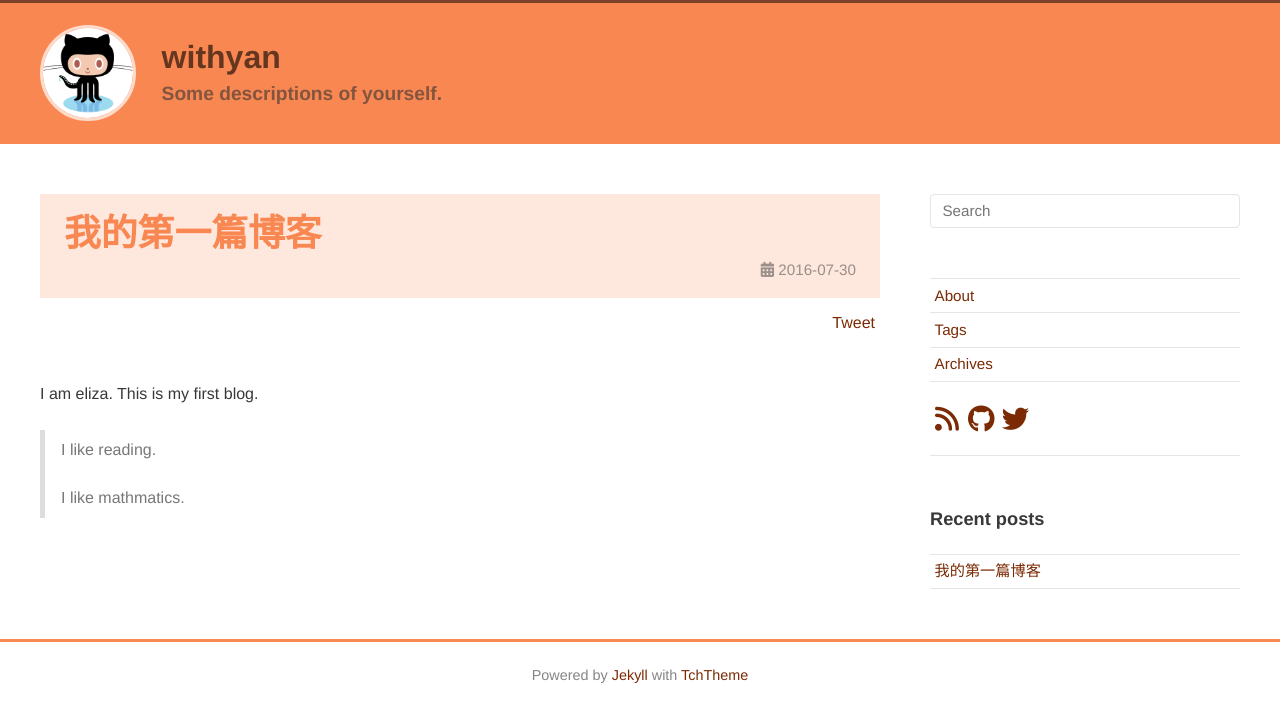
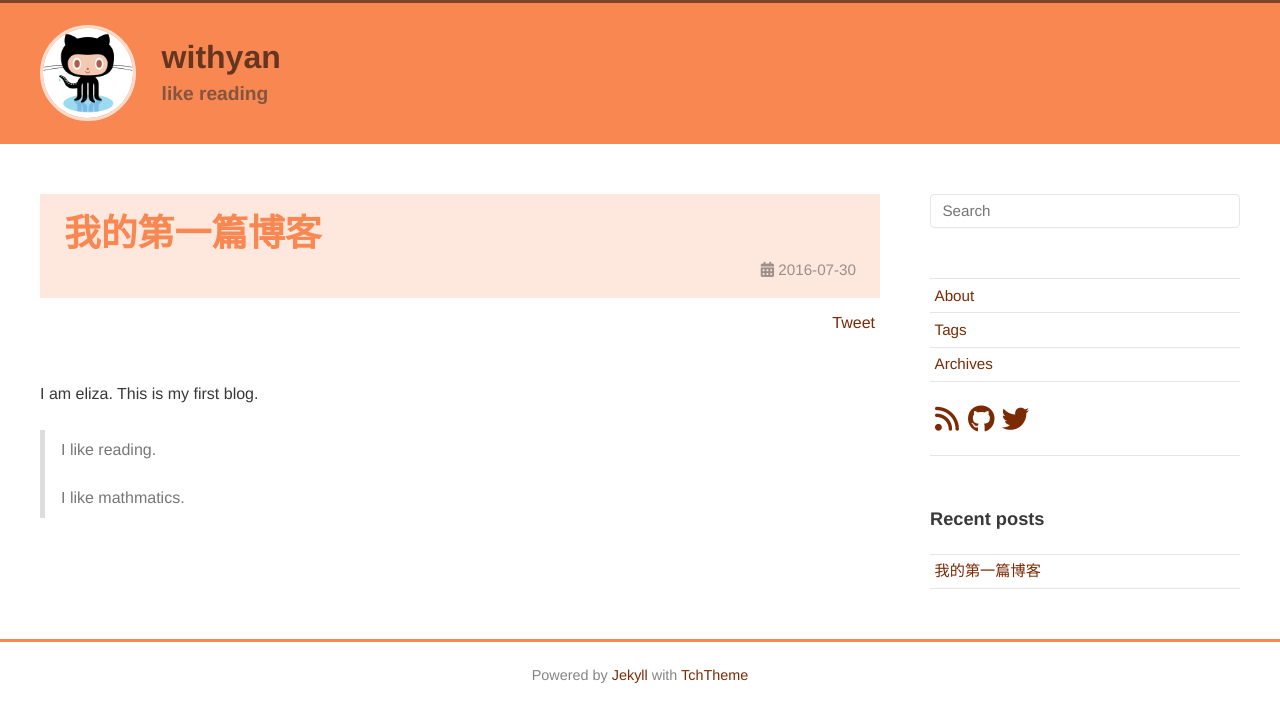
Before and after one commit to withyan/withyan.github.io, a Jekyll site: the page built from index.html, in a window 1280 px wide. Shown: the top 722 px of the page. Built offline with Jekyll 4.4.1, drawn with Linux system fonts in a browser that asks for light colours; nearby versions of some CDN libraries; the list of posts is cut into pages by our own code; comment, search, counter and statistics services are not loaded.

Commit message:
change the description

```diff
--- a/_config.yml
+++ b/_config.yml
@@ -6,7 +6,7 @@
 url: http://withyan.github.io/
 baseurl: ""
 title: withyan
-description: Some descriptions of yourself.
+description: like reading
 avatar: /assets/img/ogp.png
 # favicon: /favicon.ico
 favicon: /assets/img/ogp.png
```
